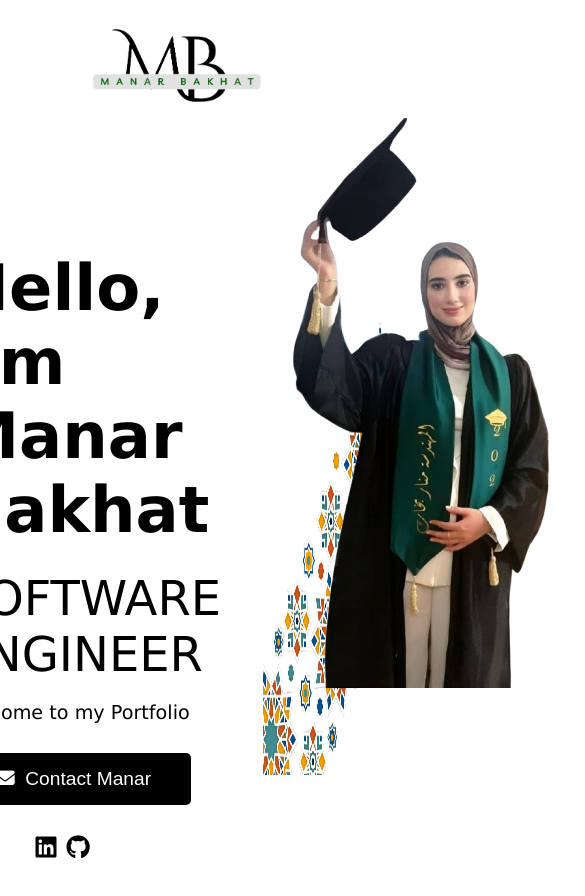
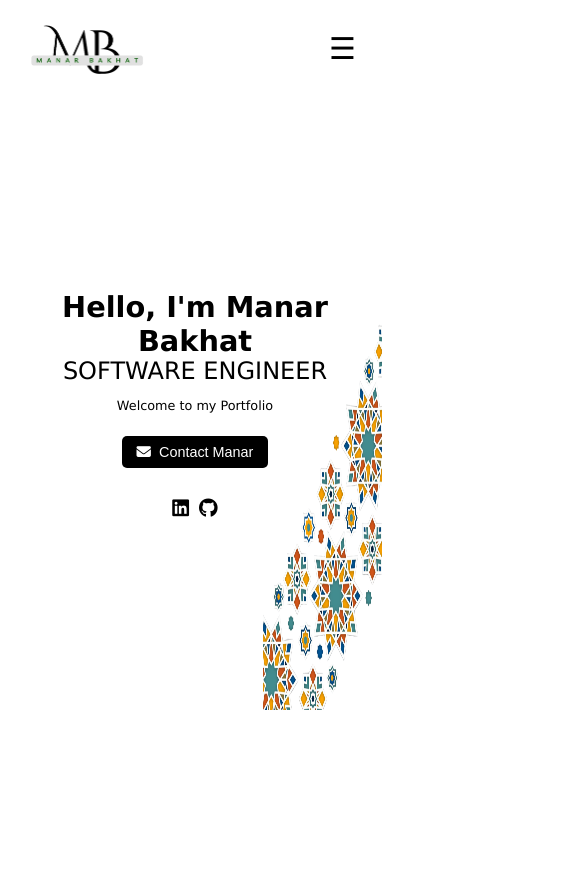
Before and after one commit to Manar-Bakhat/my_portfolio, an Angular app: page / in a window 390 px wide. Shown: the top 896 px of the page, 585 px wide, since content can reach past the window. Built offline with nearby package versions, Linux system fonts and the light colour scheme.

Commit message:
Responsive Navbar+Home

```diff
--- a/src/app/components/home/home.component.css
+++ b/src/app/components/home/home.component.css
@@ -25,21 +25,25 @@
   font-size: 2rem;
   margin-left: -90px;
 }
-.home-text h1{
-  font-family:'Lucida Sans', 'Lucida Sans Regular', 'Lucida Grande', 'Lucida Sans Unicode', Geneva, Verdana, sans-serif;
+.home-text h1 {
+  font-family: 'Lucida Sans', 'Lucida Sans Regular', 'Lucida Grande', 'Lucida Sans Unicode', Geneva, Verdana, sans-serif;
 }
-.home-text .text-style1{
-  font-family:Verdana, Geneva, Tahoma, sans-serif;
+.home-text .text-style1 {
+  font-family: Verdana, Geneva, Tahoma, sans-serif;
   font-size: 3rem;
   margin-bottom: 0px;
   margin-top: -20px;
 }
-.home-text .text-style2{
-  font-family:Verdana, Geneva, Tahoma, sans-serif;
+.home-text .text-style2 {
+  font-family: Verdana, Geneva, Tahoma, sans-serif;
   font-size: 1.2rem;
 }
 
 /* Style de l'image */
+.home-image {
+  display: flex; /* Maintenir l'image visible par défaut */
+}
+
 .home-image img {
   max-width: 100%; /* S'adapte à la taille du conteneur */
   height: auto;
@@ -48,6 +52,7 @@
   max-width: 500px; /* Limite la taille maximale de l'image */
   margin-top: -90px;
 }
+
 .contact-button {
   background-color: #000000; /* Couleur de fond du bouton */
   color: white; /* Couleur du texte */
@@ -63,6 +68,7 @@
 .contact-button:hover {
   background-color: #2b2b2b; /* Couleur au survol */
 }
+
 .social-icons {
   display: flex; /* Utiliser flexbox pour aligner les icônes */
   gap: 10px; /* Espace entre les icônes */
@@ -85,3 +91,101 @@
 .social-icons a:last-child:hover {
   color: #333; /* Couleur de survol pour GitHub */
 }
+
+/* Réglages pour tablettes et plus petits écrans */
+@media (max-width: 1024px) {
+  .content {
+    flex-direction: column; /* Mettre le texte et l'image l'un sous l'autre */
+    align-items: center;
+  }
+
+  .home-text {
+    text-align: center; /* Centrer le texte */
+    margin-left: 0;
+  }
+
+  .home-text h1 {
+    font-size: 2.5rem; /* Réduire la taille des polices */
+  }
+
+  .home-text .text-style1 {
+    font-size: 2.2rem; /* Ajustement de la taille */
+  }
+
+  .home-text .text-style2 {
+    font-size: 1rem;
+  }
+
+  .home-image img {
+    max-width: 80%; /* Réduire l'image à 80% sur les tablettes */
+    margin-top: 20px;
+  }
+
+  .social-icons {
+    justify-content: center; /* Centrer les icônes sociales */
+    margin-left: 0; /* Supprimer la marge gauche */
+  }
+}
+
+/* Réglages pour téléphones */
+@media (max-width: 1000px) {
+  .home-container {
+    background-size: 100% 400px; /* Ajuster la taille de l'image de fond */
+  }
+
+  .home-image {
+    display: none; /* Cacher l'image pour les petits écrans */
+  }
+
+  .home-text {
+    margin-top: -220px; /* Décale le texte vers le haut */
+    text-align: center; /* Centrer le texte sur petits écrans */
+  }
+
+  .home-text h1 {
+    font-size: 2rem; /* Réduire encore plus les tailles de texte */
+  }
+
+  .home-text .text-style1 {
+    font-size: 1.8rem;
+  }
+
+  .home-text .text-style2 {
+    font-size: 0.9rem;
+  }
+
+  .contact-button {
+    padding: 10px 20px; /* Ajuster l'espacement du bouton sur mobile */
+    font-size: 1rem;
+  }
+
+  .social-icons a {
+    font-size: 1.2rem; /* Réduire la taille des icônes sur mobile */
+  }
+}
+
+/* Réglages pour petits téléphones */
+@media (max-width: 580px) {
+
+  .home-text {
+    margin-top: -220px; /* Décale le texte vers le haut */
+    text-align: center; /* Centrer le texte sur petits écrans */
+  }
+
+  .home-text h1 {
+    font-size: 1.8rem;
+  }
+
+  .home-text .text-style1 {
+    font-size: 1.5rem;
+  }
+
+  .home-text .text-style2 {
+    font-size: 0.8rem;
+  }
+
+  .contact-button {
+    padding: 8px 15px;
+    font-size: 0.9rem;
+  }
+}
--- a/src/app/components/navbar/navbar.component.css
+++ b/src/app/components/navbar/navbar.component.css
@@ -1,33 +1,28 @@
+/* Styles de la navbar */
 .navbar {
   background-color: #ffffff;
-  position: -webkit-sticky; /* Pour Safari */
   position: sticky;
   top: 0;
   width: 100%;
   z-index: 1000;
+  transition: all 0.3s ease;
 }
 
 .sticky {
   background-color: #ffffff;
-  box-shadow: 0 4px 2px -2px rgb(255, 255, 255);
+  box-shadow: 0 4px 2px -2px rgb(0 0 0 / 20%);
 }
 
 .navbar-container {
   display: flex;
-  justify-content: flex-start; /* Aligne tous les éléments à gauche */
-  align-items: center; /* Centre verticalement les éléments */
-  padding: 10px 20px; /* Ajoute de l'espacement */
+  justify-content: space-between;
+  align-items: center;
+  padding: 10px 20px;
 }
 
-
 .logo {
-  height: 90px; /* Ajustez la taille du logo selon vos besoins */
-  width: auto; /* Conserve le ratio */
-  margin-right: 600px;
-}
-
-.navbar-container .logo{
-  margin-left: 60px;
+  height: 100px;
+  width: auto;
 }
 
 .nav-links {
@@ -35,22 +30,73 @@
   margin: 0;
   padding: 0;
   display: flex;
-  font-family: Arial, Helvetica, sans-serif;
+  font-family: Arial, sans-serif;
   font-weight: bold;
 }
 
 .nav-links li {
-  padding: 0 10px; /* Espacement horizontal entre les liens */
+  padding: 0 10px;
 }
 
 .nav-links li a {
-  color: rgb(0, 0, 0);
+  color: black;
   text-decoration: none;
+  position: relative;
   padding: 14px 20px;
   display: inline-block;
 }
 
+.nav-links li a::after {
+  content: '';
+  position: absolute;
+  width: 0;
+  height: 2px;
+  background-color: black;
+  left: 0;
+  bottom: 0;
+  transition: width 0.3s ease-in-out;
+}
+
+.nav-links li a:hover::after {
+  width: 100%;
+}
+
 .nav-links li a:hover {
-  background-color: #ddd;
   color: black;
 }
+
+.burger-menu {
+  display: none;
+  font-size: 30px;
+  background: none;
+  border: none;
+  cursor: pointer;
+}
+
+/* Réactif pour les petits écrans */
+@media (max-width: 850px) {
+  .nav-links {
+    display: none;
+    flex-direction: column;
+    position: absolute;
+    top: 70px;
+    right: 0;
+    background-color: white;
+    width: 100%;
+    height: 100vh;
+    text-align: center;
+    transition: all 0.3s ease;
+  }
+
+  .nav-links.open {
+    display: flex;
+  }
+
+  .burger-menu {
+    display: block;
+  }
+
+  .logo {
+    height: 60px; /* Diminue la taille du logo sur les écrans plus petits */
+  }
+}
--- a/src/app/components/navbar/navbar.component.html
+++ b/src/app/components/navbar/navbar.component.html
@@ -1,7 +1,9 @@
 <nav class="navbar" [ngClass]="{'sticky': isSticky}">
   <div class="navbar-container">
     <img src="../../../assets/images/logo.png" alt="Logo" class="logo" />
-    <ul class="nav-links">
+    <!-- Menu burger pour petits écrans -->
+    <button class="burger-menu" (click)="toggleMenu()">☰</button>
+    <ul class="nav-links" [ngClass]="{'open': isMenuOpen}">
       <li><a href="#">HOME</a></li>
       <li><a href="#">ABOUT</a></li>
       <li><a href="#">SKILLS</a></li>
--- a/src/app/components/navbar/navbar.component.ts
+++ b/src/app/components/navbar/navbar.component.ts
@@ -9,8 +9,13 @@ import { CommonModule } from '@angular/common';  // Importation nécessaire pour
   styleUrls: ['./navbar.component.css']  // Assurez-vous que c'est 'styleUrls' et non 'styleUrl'
 })
 export class NavbarComponent {
+  isMenuOpen = false;  // Pour gérer l'état du menu burger
+  isSticky: boolean = false;
 
-  isSticky: boolean = false;
+  // Fonction pour ouvrir/fermer le menu burger
+  toggleMenu() {
+    this.isMenuOpen = !this.isMenuOpen;
+  }
 
   @HostListener('window:scroll', ['$event'])
   checkScroll() {
```
